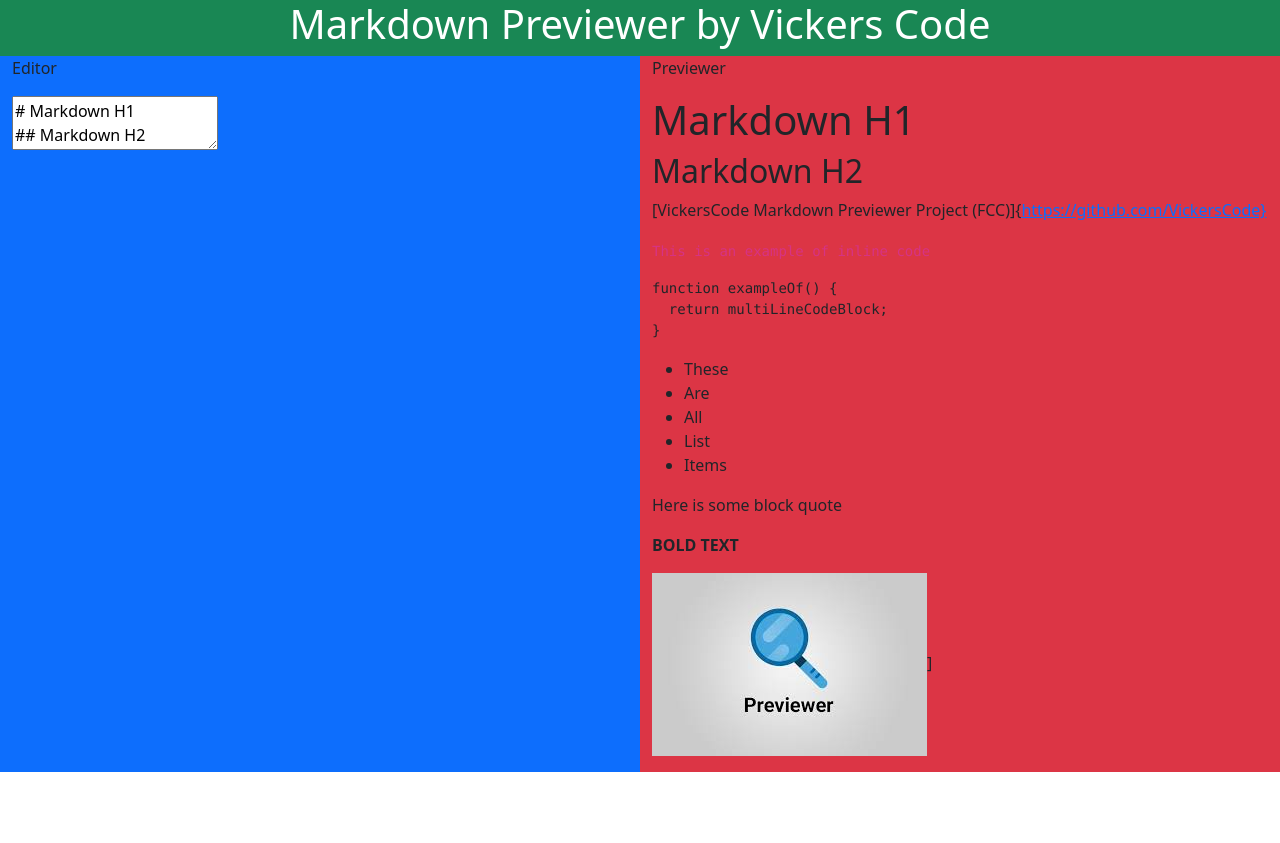
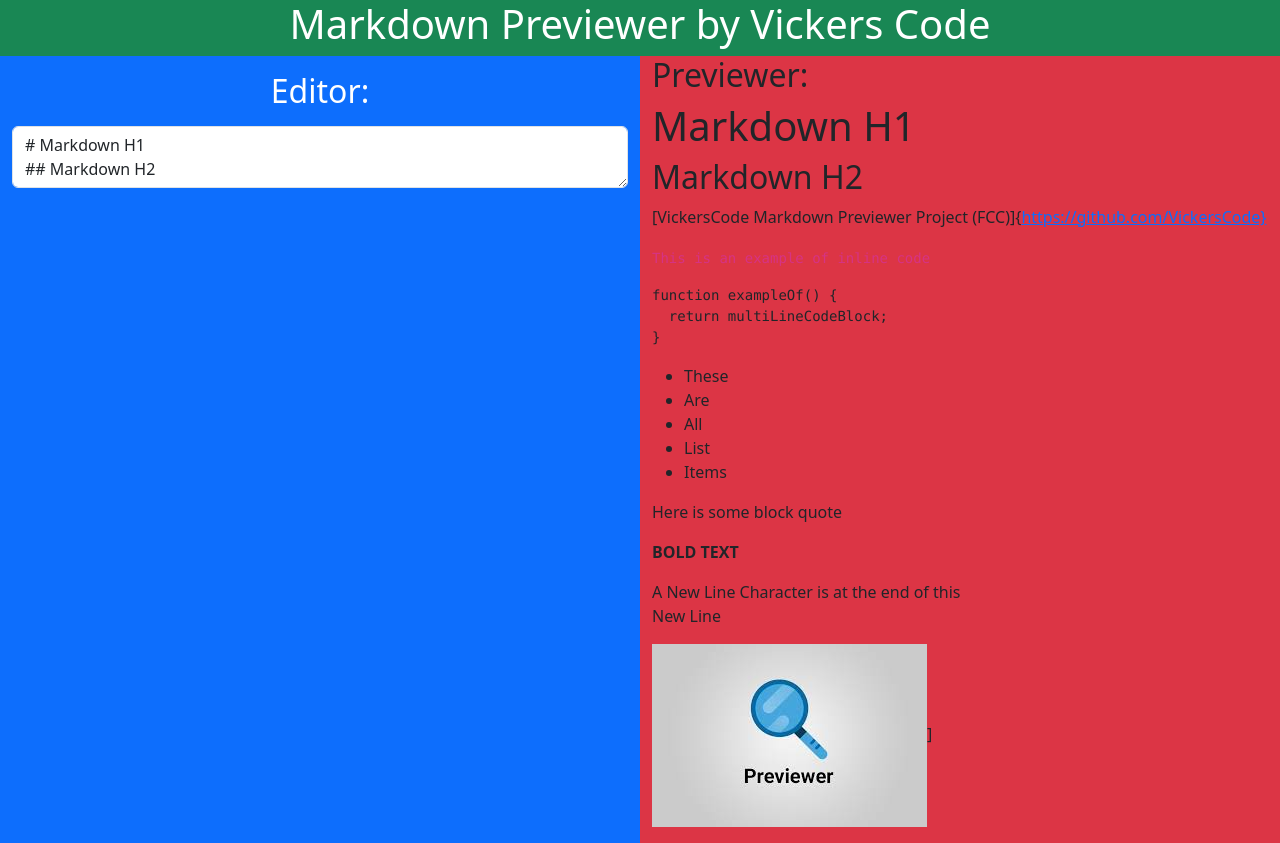
Before and after one commit to VickersCode/markdownPreviewer, a website: page index.html in a window 1280 px wide. Before the commit the page ends 800 px from the top, so only its background shows below. Drawn offline with nearby package versions, Linux system fonts and the light colour scheme.

Commit message:
Add style to text area. not done

```diff
--- a/index.html
+++ b/index.html
@@ -12,6 +12,11 @@
 
     <script>
     console.log(marked.parse("Hello"));
+
+    marked.setOptions({
+      breaks: true,
+      gfm: true
+    });
 
     function updatePreview() {
       let previewElement = document.getElementById("preview");
@@ -46,6 +51,9 @@ function exampleOf() {
 
 **BOLD TEXT**
 
+A New Line Character is at the end of this
+New Line
+
 ![VickersCode](./images/download.jfif)]
       `;
       let editorField = document.getElementById("editor");
@@ -68,12 +76,14 @@ function exampleOf() {
         </div>
       </div>
       <div class="row">
-        <div class="col-6 bg-primary">
-          <p>Editor</p>
-          <textarea id="editor" onkeyup="updatePreview()"></textarea>
+        <div class="col-6 bg-primary d-flex flex-column">
+          <h2 class="text-white text-center my-3">Editor:</h2>
+          <div class="form-group d-flex flex-column">
+            <textarea id="editor" class="form-control flex-grow-1" onkeyup="updatePreview()"></textarea>
+          </div>
         </div>
         <div class="col-6 bg-danger">
-          <p>Previewer</p>
+          <h2>Previewer:</h2>
           <div id="preview"></div>
         </div>
       </div>
```
